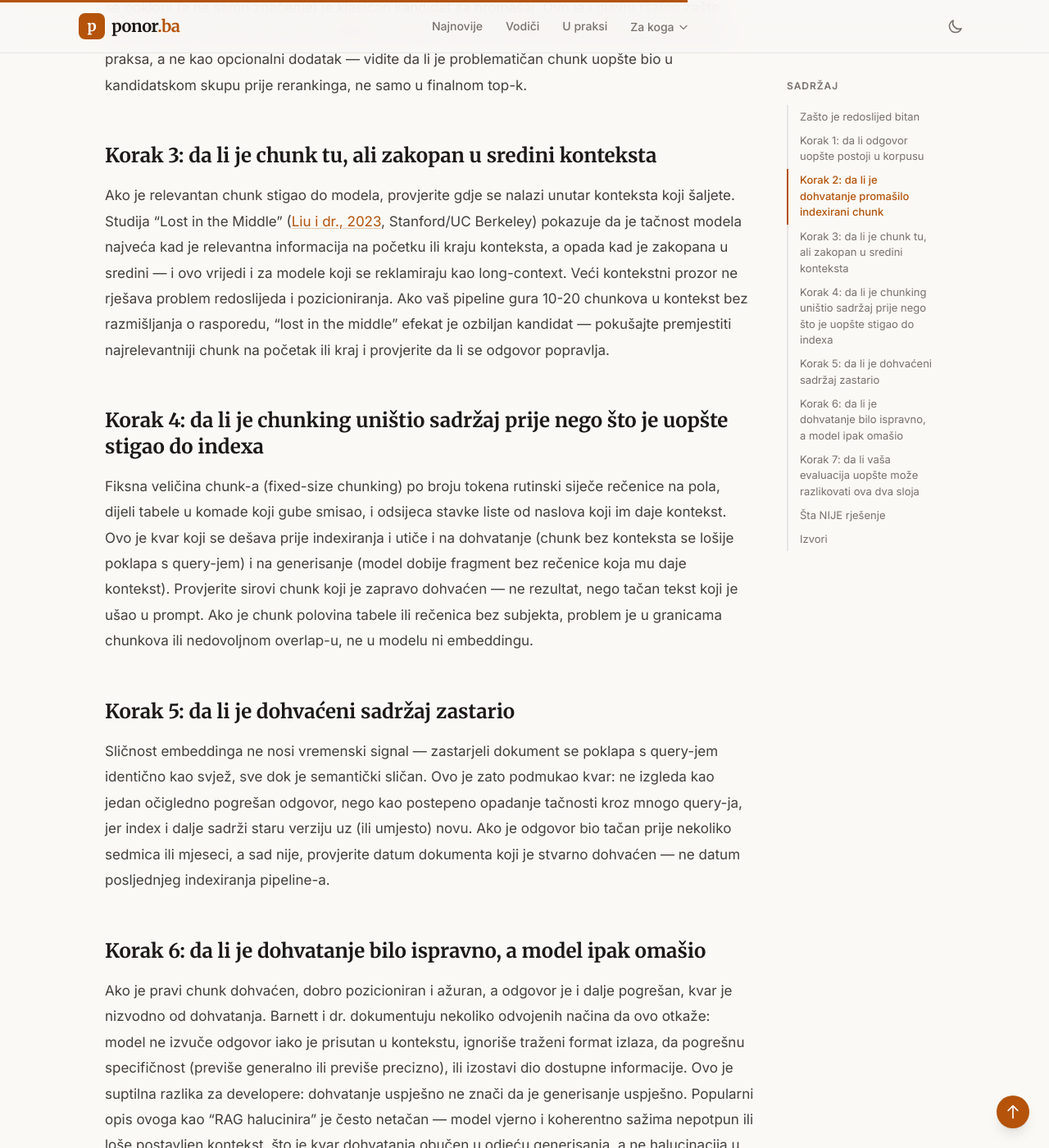
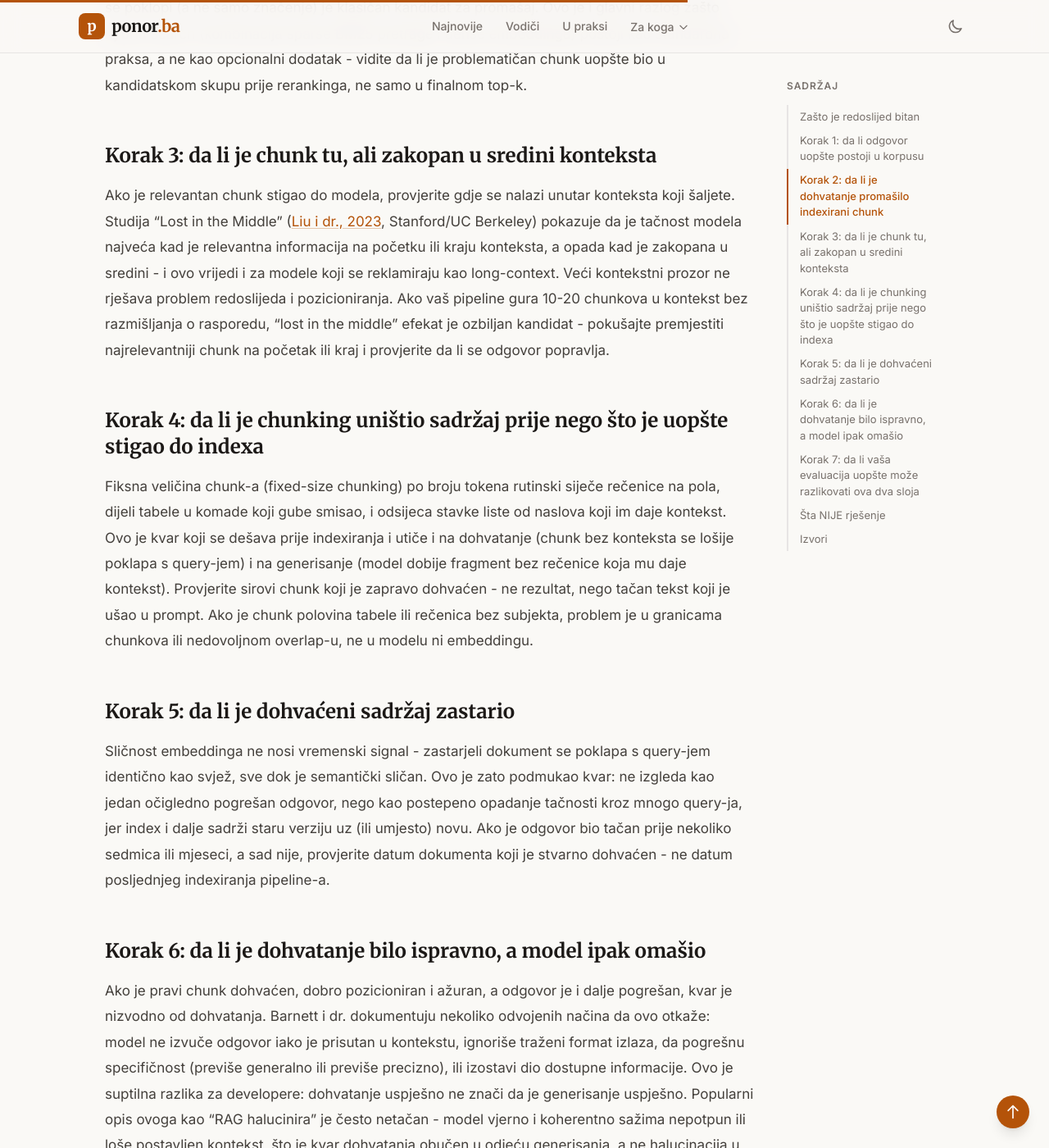
Before and after one commit to vibeuna/ponor, a Jekyll site: the page built from _posts/2026-07-14-rag-failure-modes.md, in a window 1280 px wide and 1400 px high, scrolled down 2824 px. Shown: the whole window at 82% size. Built offline with Jekyll 4.4.1, drawn with Linux system fonts in a browser that asks for light colours; some of the changed text lies outside the part shown.

Commit message:
Refine content in rag-failure-modes.md for clarity
Updated text for clarity and consistency throughout the document, ensuring proper context and flow.

```diff
--- a/_posts/2026-07-14-rag-failure-modes.md
+++ b/_posts/2026-07-14-rag-failure-modes.md
@@ -10,55 +10,55 @@ diagram: /assets/diagrams/rag-failure-modes.svg
 image: /assets/images/2026-07-14-rag-failure-modes.svg
 ---
 
-RAG (retrieval-augmented generation) sistem je upravo vratio pogrešan ili nepotpun odgovor. Prvi instinkt je da se doda reranker, promijeni embedding model ili poveća top-k. Taj instinkt je problem: prema [Barnett i dr. (2024)](https://arxiv.org/html/2401.05856v1), postoji najmanje sedam mehanički različitih tačaka kvara u RAG pipeline-u, i svaka zahtijeva drugačiji popravak. Prije nego što bilo šta promijenite, treba znati koja je tačka zapravo kriva — inače popravljate simptom nasumično, a pravi uzrok ostaje.
+RAG (retrieval-augmented generation) sistem je upravo vratio pogrešan ili nepotpun odgovor. Prvi instinkt je da se doda reranker, promijeni embedding model ili poveća top-k. Taj instinkt je problem: prema [Barnett i dr. (2024)](https://arxiv.org/html/2401.05856v1), postoji najmanje sedam mehanički različitih tačaka kvara u RAG pipeline-u, i svaka zahtijeva drugačiji popravak. Prije nego što bilo šta promijenite, treba znati koja je tačka zapravo kriva - inače popravljate simptom nasumično, a pravi uzrok ostaje.
 
 ## Zašto je redoslijed bitan
 
-RAG pipeline ima jasan tok podataka: korpus → index → dohvatanje (retrieval) → sklapanje konteksta → generisanje odgovora. Svaki korak može otkazati na svoj način, i kvar nizvodno može izgledati identično kvaru uzvodno — pogrešan odgovor izgleda kao "halucinacija (hallucination)" bez obzira da li je uzrok to što odgovor nikad nije bio dostupan modelu ili to što ga je model imao pred sobom i ipak zeznuo. Zato dijagnostiku vodite od korpusa prema generisanju, ne obrnuto.
+RAG pipeline ima jasan tok podataka: korpus → index → dohvatanje (retrieval) → sklapanje konteksta → generisanje odgovora. Svaki korak može otkazati na svoj način, i kvar nizvodno može izgledati identično kvaru uzvodno - pogrešan odgovor izgleda kao "halucinacija (hallucination)" bez obzira da li je uzrok to što odgovor nikad nije bio dostupan modelu ili to što ga je model imao pred sobom i ipak zeznuo. Zato dijagnostiku vodite od korpusa prema generisanju, ne obrnuto.
 
-{% include diagram.html name="rag-failure-modes" caption="Sedam koraka dijagnoze, mapirano na RAG pipeline — od korpusa do odgovora." alt="Dijagram RAG pipeline-a sa sedam obilježenih tačaka kvara (K1–K7), od korpusa i indeksa preko dohvatanja i sklapanja konteksta do generisanja odgovora." %}
+{% include diagram.html name="rag-failure-modes" caption="Sedam koraka dijagnoze, mapirano na RAG pipeline - od korpusa do odgovora." alt="Dijagram RAG pipeline-a sa sedam obilježenih tačaka kvara (K1–K7), od korpusa i indeksa preko dohvatanja i sklapanja konteksta do generisanja odgovora." %}
 
 ## Korak 1: da li odgovor uopšte postoji u korpusu
 
-Prvo pitanje nije "zašto je dohvatanje promašilo" nego "da li je informacija ikad bila indexirana". Ako odgovora nema u korpusu, nikakvo podešavanje dohvatanja to neće riješiti — ovo je zaseban tip kvara od lošeg rangiranja, i vrijedi ga provjeriti prije bilo kakvog podešavanja rangiranja. Ručno pretražite korpus (grep, full-text search, bilo šta van vašeg RAG pipeline-a) za ključne pojmove iz query-ja. Ako ništa ne nađete, problem je u prikupljanju sadržaja, ne u modelu.
+Prvo pitanje nije "zašto je dohvatanje promašilo" nego "da li je informacija ikad bila indexirana". Ako odgovora nema u korpusu, nikakvo podešavanje dohvatanja to neće riješiti - ovo je zaseban tip kvara od lošeg rangiranja, i vrijedi ga provjeriti prije bilo kakvog podešavanja rangiranja. Ručno pretražite korpus (grep, full-text search, bilo šta van vašeg RAG pipeline-a) za ključne pojmove iz query-ja. Ako ništa ne nađete, problem je u prikupljanju sadržaja, ne u modelu.
 
 ## Korak 2: da li je dohvatanje promašilo indexirani chunk
 
-Ako je odgovor u korpusu, sljedeće pitanje je da li je relevantni chunk uopšte dospio u top-k rezultata dohvatanja. Ovo je čest problem kad se oslanjate isključivo na dense embedding pretragu: embeddingovi dobro hvataju semantičku sličnost, ali loše hvataju tačna podudaranja — šifre grešaka, ID-jeve, SKU brojeve, verzije proizvoda. Query koji sadrži tačan token koji mora da se poklopi (a ne samo značenje) je klasičan kandidat za promašaj. Ovo je i glavni razlog zašto hybrid search (kombinacija sparse BM25 pretrage i dense embeddinga) postoji kao standardna praksa, a ne kao opcionalni dodatak — vidite da li je problematičan chunk uopšte bio u kandidatskom skupu prije rerankinga, ne samo u finalnom top-k.
+Ako je odgovor u korpusu, sljedeće pitanje je da li je relevantni chunk uopšte dospio u top-k rezultata dohvatanja. Ovo je čest problem kad se oslanjate isključivo na dense embedding pretragu: embeddingovi dobro hvataju semantičku sličnost, ali loše hvataju tačna podudaranja - šifre grešaka, ID-jeve, SKU brojeve, verzije proizvoda. Query koji sadrži tačan token koji mora da se poklopi (a ne samo značenje) je klasičan kandidat za promašaj. Ovo je i glavni razlog zašto hybrid search (kombinacija sparse BM25 pretrage i dense embeddinga) postoji kao standardna praksa, a ne kao opcionalni dodatak - vidite da li je problematičan chunk uopšte bio u kandidatskom skupu prije rerankinga, ne samo u finalnom top-k.
 
 ## Korak 3: da li je chunk tu, ali zakopan u sredini konteksta
 
-Ako je relevantan chunk stigao do modela, provjerite gdje se nalazi unutar konteksta koji šaljete. Studija "Lost in the Middle" ([Liu i dr., 2023](https://arxiv.org/abs/2307.03172), Stanford/UC Berkeley) pokazuje da je tačnost modela najveća kad je relevantna informacija na početku ili kraju konteksta, a opada kad je zakopana u sredini — i ovo vrijedi i za modele koji se reklamiraju kao long-context. Veći kontekstni prozor ne rješava problem redoslijeda i pozicioniranja. Ako vaš pipeline gura 10-20 chunkova u kontekst bez razmišljanja o rasporedu, "lost in the middle" efekat je ozbiljan kandidat — pokušajte premjestiti najrelevantniji chunk na početak ili kraj i provjerite da li se odgovor popravlja.
+Ako je relevantan chunk stigao do modela, provjerite gdje se nalazi unutar konteksta koji šaljete. Studija "Lost in the Middle" ([Liu i dr., 2023](https://arxiv.org/abs/2307.03172), Stanford/UC Berkeley) pokazuje da je tačnost modela najveća kad je relevantna informacija na početku ili kraju konteksta, a opada kad je zakopana u sredini - i ovo vrijedi i za modele koji se reklamiraju kao long-context. Veći kontekstni prozor ne rješava problem redoslijeda i pozicioniranja. Ako vaš pipeline gura 10-20 chunkova u kontekst bez razmišljanja o rasporedu, "lost in the middle" efekat je ozbiljan kandidat - pokušajte premjestiti najrelevantniji chunk na početak ili kraj i provjerite da li se odgovor popravlja.
 
 ## Korak 4: da li je chunking uništio sadržaj prije nego što je uopšte stigao do indexa
 
-Fiksna veličina chunk-a (fixed-size chunking) po broju tokena rutinski siječe rečenice na pola, dijeli tabele u komade koji gube smisao, i odsijeca stavke liste od naslova koji im daje kontekst. Ovo je kvar koji se dešava prije indexiranja i utiče i na dohvatanje (chunk bez konteksta se lošije poklapa s query-jem) i na generisanje (model dobije fragment bez rečenice koja mu daje kontekst). Provjerite sirovi chunk koji je zapravo dohvaćen — ne rezultat, nego tačan tekst koji je ušao u prompt. Ako je chunk polovina tabele ili rečenica bez subjekta, problem je u granicama chunkova ili nedovoljnom overlap-u, ne u modelu ni embeddingu.
+Fiksna veličina chunk-a (fixed-size chunking) po broju tokena rutinski siječe rečenice na pola, dijeli tabele u komade koji gube smisao, i odsijeca stavke liste od naslova koji im daje kontekst. Ovo je kvar koji se dešava prije indexiranja i utiče i na dohvatanje (chunk bez konteksta se lošije poklapa s query-jem) i na generisanje (model dobije fragment bez rečenice koja mu daje kontekst). Provjerite sirovi chunk koji je zapravo dohvaćen - ne rezultat, nego tačan tekst koji je ušao u prompt. Ako je chunk polovina tabele ili rečenica bez subjekta, problem je u granicama chunkova ili nedovoljnom overlap-u, ne u modelu ni embeddingu.
 
 ## Korak 5: da li je dohvaćeni sadržaj zastario
 
-Sličnost embeddinga ne nosi vremenski signal — zastarjeli dokument se poklapa s query-jem identično kao svjež, sve dok je semantički sličan. Ovo je zato podmukao kvar: ne izgleda kao jedan očigledno pogrešan odgovor, nego kao postepeno opadanje tačnosti kroz mnogo query-ja, jer index i dalje sadrži staru verziju uz (ili umjesto) novu. Ako je odgovor bio tačan prije nekoliko sedmica ili mjeseci, a sad nije, provjerite datum dokumenta koji je stvarno dohvaćen — ne datum posljednjeg indexiranja pipeline-a.
+Sličnost embeddinga ne nosi vremenski signal - zastarjeli dokument se poklapa s query-jem identično kao svjež, sve dok je semantički sličan. Ovo je zato podmukao kvar: ne izgleda kao jedan očigledno pogrešan odgovor, nego kao postepeno opadanje tačnosti kroz mnogo query-ja, jer index i dalje sadrži staru verziju uz (ili umjesto) novu. Ako je odgovor bio tačan prije nekoliko sedmica ili mjeseci, a sad nije, provjerite datum dokumenta koji je stvarno dohvaćen - ne datum posljednjeg indexiranja pipeline-a.
 
 ## Korak 6: da li je dohvatanje bilo ispravno, a model ipak omašio
 
-Ako je pravi chunk dohvaćen, dobro pozicioniran i ažuran, a odgovor je i dalje pogrešan, kvar je nizvodno od dohvatanja. Barnett i dr. dokumentuju nekoliko odvojenih načina da ovo otkaže: model ne izvuče odgovor iako je prisutan u kontekstu, ignoriše traženi format izlaza, da pogrešnu specifičnost (previše generalno ili previše precizno), ili izostavi dio dostupne informacije. Ovo je suptilna razlika za developere: dohvatanje uspješno ne znači da je generisanje uspješno. Popularni opis ovoga kao "RAG halucinira" je često netačan — model vjerno i koherentno sažima nepotpun ili loše postavljen kontekst, što je kvar dohvatanja obučen u odjeću generisanja, a ne halucinacija u klasičnom smislu izmišljanja činjenica.
+Ako je pravi chunk dohvaćen, dobro pozicioniran i ažuran, a odgovor je i dalje pogrešan, kvar je nizvodno od dohvatanja. Barnett i dr. dokumentuju nekoliko odvojenih načina da ovo otkaže: model ne izvuče odgovor iako je prisutan u kontekstu, ignoriše traženi format izlaza, da pogrešnu specifičnost (previše generalno ili previše precizno), ili izostavi dio dostupne informacije. Ovo je suptilna razlika za developere: dohvatanje uspješno ne znači da je generisanje uspješno. Popularni opis ovoga kao "RAG halucinira" je često netačan - model vjerno i koherentno sažima nepotpun ili loše postavljen kontekst, što je kvar dohvatanja obučen u odjeću generisanja, a ne halucinacija u klasičnom smislu izmišljanja činjenica.
 
 ## Korak 7: da li vaša evaluacija uopšte može razlikovati ova dva sloja
 
-Ako gore navedeni koraci djeluju kao previše ručnog posla za svaki loš odgovor, uzrok je najčešće to što evaluacija (evaluation) ne razdvaja slojeve. [Ragas](https://docs.ragas.io/en/v0.1.21/concepts/metrics/), kao jedan od standardnih evaluacijskih frameworka za RAG, eksplicitno definiše zasebne metrike za dohvatanje (context precision, context recall) i za generisanje (faithfulness, answer relevance) — upravo zato što generator može imati visok faithfulness rezultat dok vjerno sažima nepotpun ili pogrešan dohvaćeni kontekst. End-to-end ocjenjivanje odgovora ("izgleda dobro/loše") ne hvata ovu razliku; multi-hop query-ji posebno umiju izgledati koherentno dok je context recall ispod ivice. Ako nemate odvojene metrike za dohvatanje i generisanje, gradite dijagnostiku na nagađanju, ne na podacima.
+Ako gore navedeni koraci djeluju kao previše ručnog posla za svaki loš odgovor, uzrok je najčešće to što evaluacija (evaluation) ne razdvaja slojeve. [Ragas](https://docs.ragas.io/en/v0.1.21/concepts/metrics/), kao jedan od standardnih evaluacijskih frameworka za RAG, eksplicitno definiše zasebne metrike za dohvatanje (context precision, context recall) i za generisanje (faithfulness, answer relevance) - upravo zato što generator može imati visok faithfulness rezultat dok vjerno sažima nepotpun ili pogrešan dohvaćeni kontekst. End-to-end ocjenjivanje odgovora ("izgleda dobro/loše") ne hvata ovu razliku; multi-hop query-ji posebno umiju izgledati koherentno dok je context recall ispod ivice. Ako nemate odvojene metrike za dohvatanje i generisanje, gradite dijagnostiku na nagađanju, ne na podacima.
 
 ## Šta NIJE rješenje
 
 Nekoliko uobičajenih "popravki" rješava samo jedan od sedam koraka, a prodaje se kao univerzalno rješenje:
 
-- **Reranking** je drugi sloj preciznosti primijenjen na kandidatski skup (obično top 50–100 iz prvog stepena) — ne može vratiti dokument koji je prvi stepen dohvatanja potpuno promašio (korak 2). Ako je problem u koraku 1, reranker ne pomaže.
-- **Veći kontekstni prozor** ne rješava "lost in the middle" efekat (korak 3) niti chunking probleme (korak 4) — Liu i dr. pokazuju da ovo vrijedi i za modele s velikim kontekstom.
-- **"RAG halucinira"** kao dijagnoza je često netačna etiketa za ono što je zapravo kvar dohvatanja (koraci 1–5), pogrešno pripisan generisanju (korak 6). Prava halucinacija — model izmišlja činjenicu koje nema nigdje u kontekstu — je samo jedan od mogućih uzroka pogrešnog odgovora, ne podrazumijevani.
+- **Reranking** je drugi sloj preciznosti primijenjen na kandidatski skup (obično top 50–100 iz prvog stepena) - ne može vratiti dokument koji je prvi stepen dohvatanja potpuno promašio (korak 2). Ako je problem u koraku 1, reranker ne pomaže.
+- **Veći kontekstni prozor** ne rješava "lost in the middle" efekat (korak 3) niti chunking probleme (korak 4) - Liu i dr. pokazuju da ovo vrijedi i za modele s velikim kontekstom.
+- **"RAG halucinira"** kao dijagnoza je često netačna etiketa za ono što je zapravo kvar dohvatanja (koraci 1–5), pogrešno pripisan generisanju (korak 6). Prava halucinacija - model izmišlja činjenicu koje nema nigdje u kontekstu - je samo jedan od mogućih uzroka pogrešnog odgovora, ne podrazumijevani.
 
 ## Izvori
 
 - ["Seven Failure Points When Engineering a Retrieval Augmented Generation System" (Barnett i dr.)](https://arxiv.org/html/2401.05856v1)
 - ["Lost in the Middle: How Language Models Use Long Contexts" (Liu i dr.)](https://arxiv.org/abs/2307.03172)
-- [Ragas dokumentacija — definicije metrika](https://docs.ragas.io/en/v0.1.21/concepts/metrics/)
-- [Pinecone dokumentacija — hybrid search](https://docs.pinecone.io/guides/search/hybrid-search)
-- [Superlinked VectorHub — optimizacija RAG-a hybrid search-om i rerankingom](https://superlinked.com/vectorhub/articles/optimizing-rag-with-hybrid-search-reranking)
-- [Unstructured.io — izazovi RAG pipeline-a od ingestije do dohvatanja](https://unstructured.io/insights/rag-pipeline-challenges-from-data-ingestion-to-retrieval)
+- [Ragas dokumentacija - definicije metrika](https://docs.ragas.io/en/v0.1.21/concepts/metrics/)
+- [Pinecone dokumentacija - hybrid search](https://docs.pinecone.io/guides/search/hybrid-search)
+- [Superlinked VectorHub - optimizacija RAG-a hybrid search-om i rerankingom](https://superlinked.com/vectorhub/articles/optimizing-rag-with-hybrid-search-reranking)
+- [Unstructured.io - izazovi RAG pipeline-a od ingestije do dohvatanja](https://unstructured.io/insights/rag-pipeline-challenges-from-data-ingestion-to-retrieval)
```
